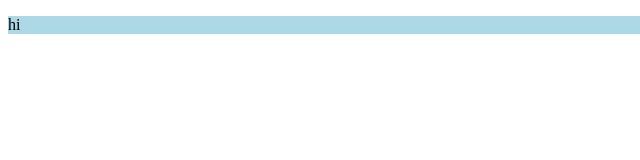
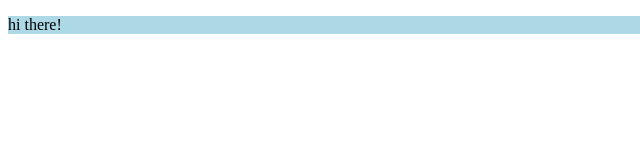
Before and after one commit to hchiam/hachoo, a plain HTML site: page index.html in a window 1280 px wide. Shown: the full height of the page, 0-640 px from the left. Drawn offline with Linux system fonts and the light colour scheme.

Commit message:
Update index.html

```diff
--- a/index.html
+++ b/index.html
@@ -2,9 +2,9 @@
 <html>
 <head>
 	<title>Test Website</title>
-  <link rel="stylesheet" type="text/css" href="style.css">
+	<link rel="stylesheet" type="text/css" href="style.css">
 </head>
 <body>
-  <p>hi</p>
+	<p>hi there!</p>
 </body>
 </html>
```
